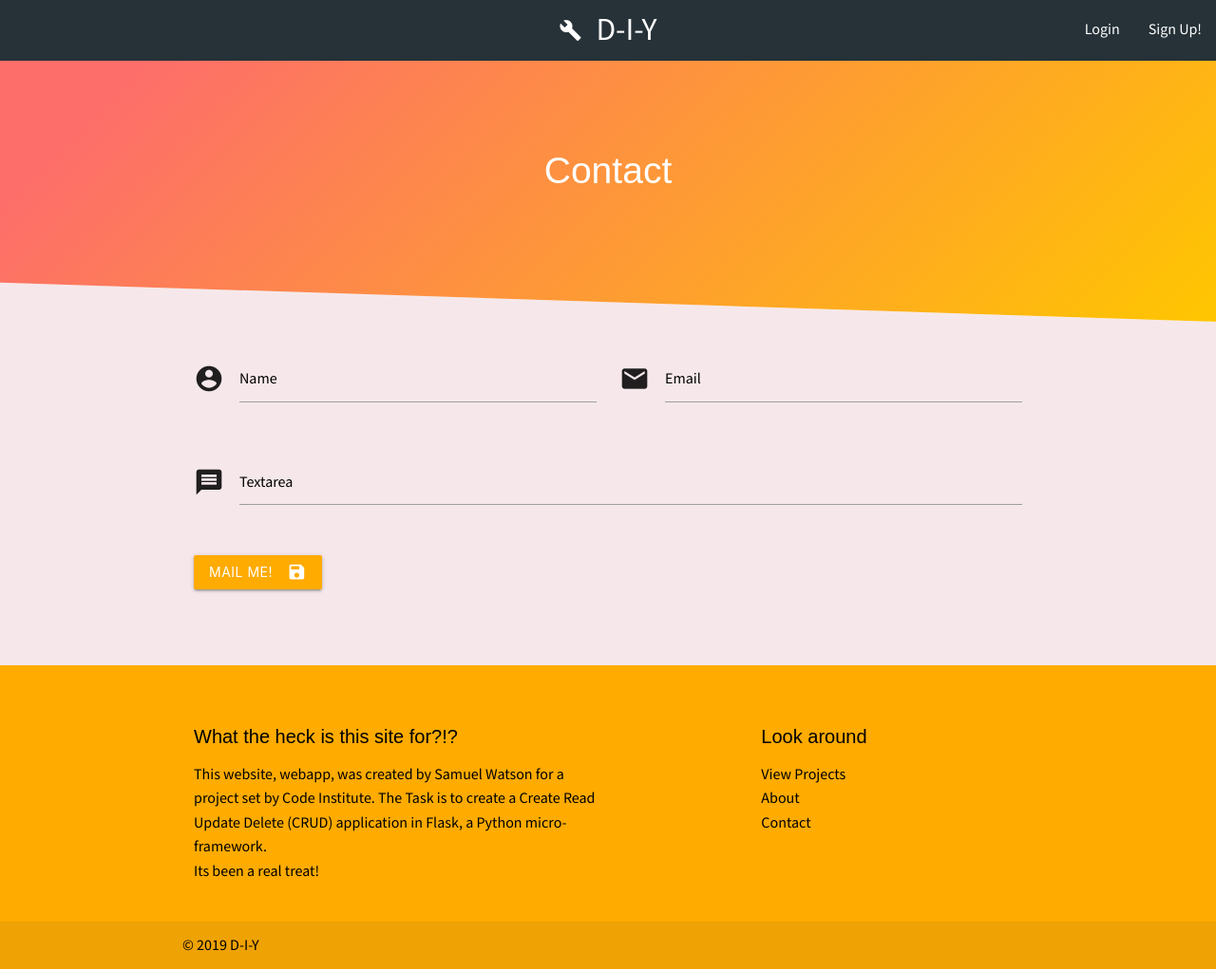
After one commit to SamuelWatson89/d-i-y, a Flask app: page /contact in a window 1280 px wide. The commit adds this page. Shown: the whole page at 95% size. Run offline with Flask 2, Linux system fonts and the light colour scheme; some libraries are stand-ins or nearby versions; some web fonts are replaced.

Commit message:
Added About and COntact pages. programmed contact to page to save mail to mongo

```diff
--- a/app.py
+++ b/app.py
@@ -107,13 +107,14 @@ def get_projects():
                             )
     if current_user.is_authenticated:
         return render_template('projects.html',
-                               projects=projects,
-                               pagination=pagination,
-                               name=current_user.username)
+                                projects=projects,
+                                pagination=pagination,
+                                name=current_user.username,
+                                title="Welcome")
     return render_template('projects.html',
-                           projects=projects,
-                           pagination=pagination,
-                           title="Welcome")
+                            projects=projects,
+                            pagination=pagination,
+                            title="Welcome")
 
 
 # ? Login page route, handles andauthenticates the user if the credentials are correct
@@ -146,8 +147,8 @@ def signup():
         hashed_password = generate_password_hash(
             form.password.data, method='sha256')
         new_user = ({"username": form.username.data,
-                     "email": form.email.data,
-                     "password": hashed_password})
+                    "email": form.email.data,
+                    "password": hashed_password})
 
         if mongo.db.users.count_documents({'username': form.username.data}, limit=1) != 0:
             flash('Username is taken, please choose another (sorry!)')
@@ -160,7 +161,6 @@ def signup():
             mongo.db.users.insert_one(new_user)
             flash('Thank you for signing up! Login with your info to continue.')
             return redirect(url_for('login'))
-
     return render_template('signup.html', form=form,
                             title="Sign up and get started"
                             )
@@ -254,7 +254,8 @@ def view_project(projects_id):
     if current_user.is_authenticated:
         return render_template('viewproject.html',
                                projects=the_project,
-                               name=current_user.username)
+                               name=current_user.username,
+                               title="Project")
     return render_template('viewproject.html',
                            projects=the_project,
                            title="Project")
@@ -376,6 +377,42 @@ def view_profile(user_id):
                            users_projects=users_projects,
                            title="Users profile")
 
+# ? About page
+@app.route('/about')
+def about():
+    if current_user.is_authenticated:
+        return render_template('about.html',
+                                name=current_user.username,
+                                title="About")
+    return render_template('about.html',
+                            title="About")
+
+
+# ? Copntact page
+@app.route('/contact')
+def contact():
+    if current_user.is_authenticated:
+        return render_template('contact.html',
+                                name=current_user.username,
+                                title="Contact")
+    return render_template('contact.html',
+                            title="Contact")
+
+
+# ? Route and functions to submit project to Mongo.
+# ? If there are any issues with image supplied, a flash message will appear tell the user where they went wrong.
+@app.route('/send_mail', methods=['GET', 'POST'])
+def send_mail():
+    if request.method == "POST":
+        mail = mongo.db.mail
+        mail_dict = request.form.to_dict()
+        mail.insert_one(mail_dict)
+
+        flash(
+            "Thanks! Your mail has been posted.")
+
+        return redirect(url_for('contact'))
+
 
 if __name__ == '__main__':
     app.run(host=os.environ.get('IP'),
--- a/templates/base.html
+++ b/templates/base.html
@@ -62,15 +62,19 @@
         </ul>
 
         {% else %}
-        <ul class="sidenav" id="diy-side">
+        <ul class="sidenav amber accent-4" id="diy-side">
             <div class="user-view">
                 <div class="background">
-                    <img src="https://placeimg.com/500/500/any">
+                    <img src="https://placeimg.com/300/230/nature">
                 </div>
-                <p>Hello... Shall we get you signed up?</p>
+                <p class="white-text">Hello... Shall we get you signed up?</p>
             </div>
-            <li><a href=" {{ url_for('login') }}">Login</a></li>
-            <li><a href="{{ url_for('signup') }}">Sign Up!</a></li>
+
+            <li><a href=" {{ url_for('login') }}" class="waves-effect"><i class="material-icons left">input</i>Login</a></li>
+            <li><a href="{{ url_for('signup') }}" class="waves-effect"><i class="material-icons left">person_add</i>Sign
+                    Up!</a></li>
+            <li><a class="black-text lighten-1" href="{{ url_for('get_projects') }}"><i
+                        class="material-icons left">pageview</i>View Projects</a></li>
         </ul>
         {% endif %}
     </header>
@@ -95,10 +99,9 @@
                 <div class="col l4 offset-l2 s12">
                     <h5 class="black-text">Look around</h5>
                     <ul>
-                        <li><a class="black-text lighten-1" href="#!">View Project</a></li>
-                        <li><a class="black-text lighten-1" href="#!">About</a></li>
-                        <li><a class="black-text lighten-1" href="#!">Contact</a></li>
-                        <li><a class="black-text lighten-1" href="#!">Policies</a></li>
+                        <li><a class="black-text lighten-1" href="{{ url_for('get_projects') }}">View Projects</a></li>
+                        <li><a class="black-text lighten-1" href="{{ url_for('about') }}">About</a></li>
+                        <li><a class="black-text lighten-1" href="{{ url_for('contact') }}">Contact</a></li>
                     </ul>
                 </div>
             </div>
--- /dev/null
+++ b/templates/contact.html
@@ -0,0 +1,69 @@
+{% extends 'base.html' %}
+{% block content %}
+
+<div class="row front-page-header white">
+    <div class="container">
+        <div class="row">
+            <div class="col s12 center-align white-text">
+                <h2>Contact</h2>
+            </div>
+        </div>
+    </div>
+</div>
+
+
+<div class="container">
+    <div class="row front-page-container">
+        <div class="row">
+            <div class="col s12">
+                {% with messages = get_flashed_messages() %}
+                {% if messages %}
+                {% for message in messages %}
+                <div class="row light-green darken-1">
+                    <div class="col s12">
+                        <p class="center-align">{{ message }}</p>
+                    </div>
+                </div>
+                {% endfor %}
+                {% endif %}
+                {% endwith %}
+
+                <div class="row">
+                    <form action="{{ url_for('send_mail') }}" method="POST" class="col s12" enctype="multipart/form-data">
+                        <div class="row">
+                            <div class="input-field col s6">
+                                <i class="material-icons prefix">account_circle</i>
+                                <input id="name" name="name" type="text" class="validate" required>
+                                <label for="name">Name</label>
+                            </div>
+
+                            <div class="input-field col s6">
+                                <i class="material-icons prefix">mail</i>
+                                <input id="email" name="email" type="email" class="validate" required>
+                                <label for="email">Email</label>
+                            </div>
+                        </div>
+
+                        <div class="row">
+                            <div class="input-field col s12">
+                                <i class="material-icons prefix">message</i>
+                                <textarea id="message" name="message" class="materialize-textarea" required></textarea>
+                                <label for="message">Textarea</label>
+                            </div>
+                        </div>
+
+                        <div class="row">
+                            <div class="col s12">
+                                <button class="btn waves-effect waves-light amber accent-4" type="submit" name="action">
+                                    <i class="material-icons right">save</i>
+                                    Mail me!
+                                </button>
+                            </div>
+                        </div>
+                    </form>
+                </div>
+            </div>
+        </div>
+    </div>
+</div>
+{% endblock %}
```
Also changed, not shown: templates/about.html (added, +35 -0 lines).
